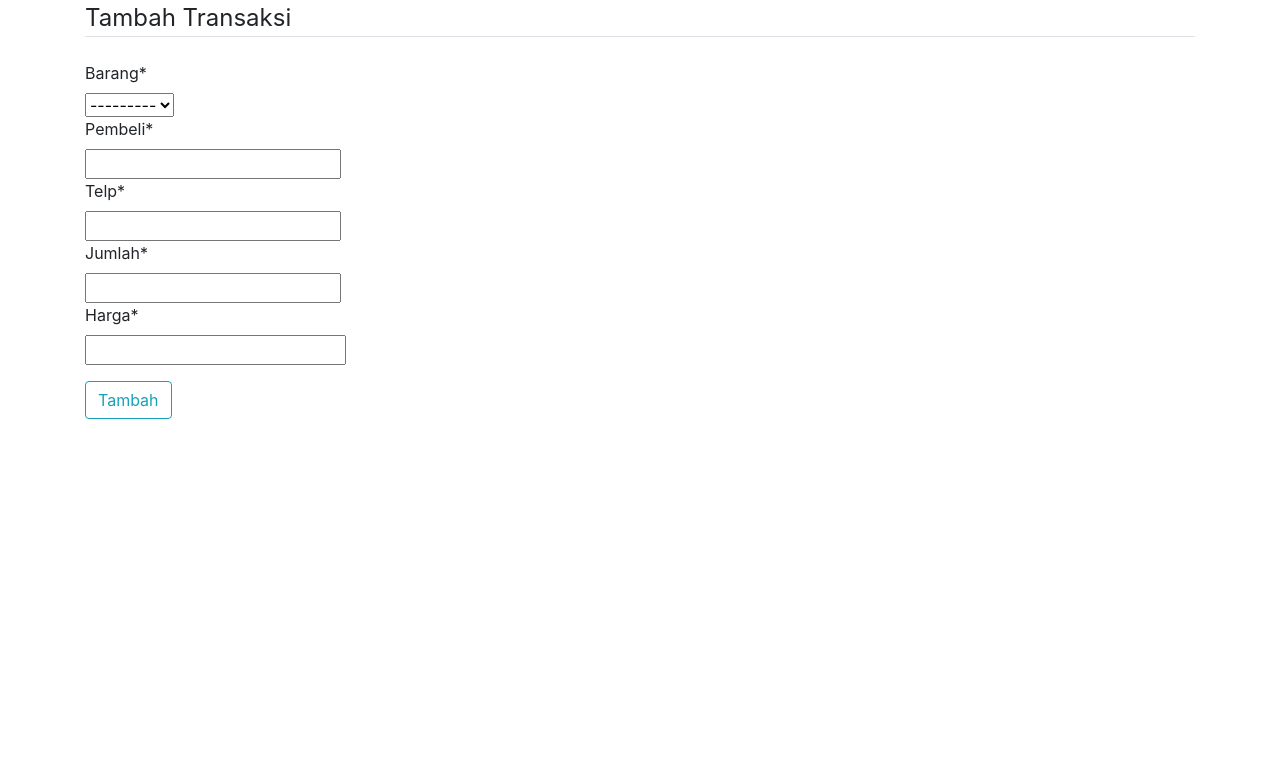
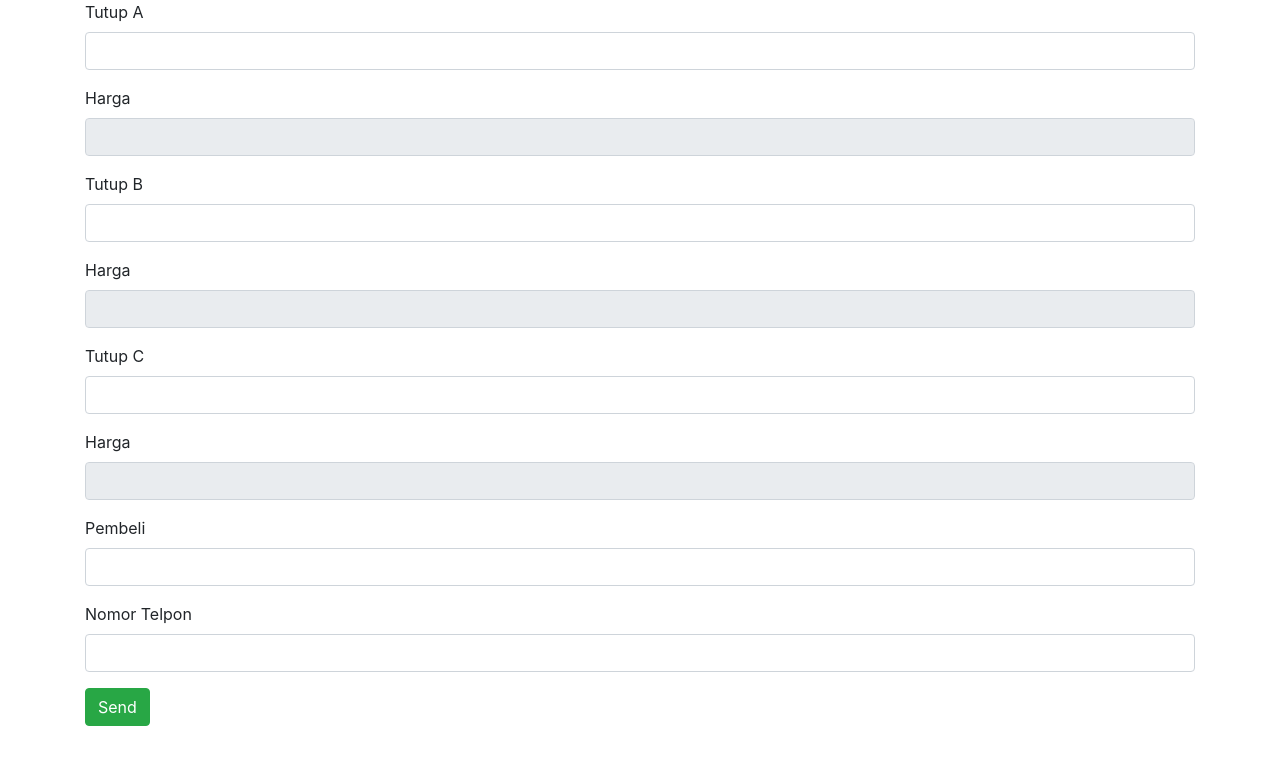
Before and after one commit to Chriz4/prepabrik, a Django app: page /transaksi/ in a window 1280 px wide. Shown: the top 765 px of the page. Run offline with Django 3.2, Linux system fonts and the light colour scheme; data comes from the database, SQL or seed files in the repository; both versions use the stored data as it was after the commit; some libraries are stand-ins or nearby versions.

Commit message:
second try

```diff
--- a/penjualan/models.py
+++ b/penjualan/models.py
@@ -9,6 +9,12 @@ class DaftarBarang(models.Model):
 
     def __str__(self):
         return self.nama
+
+
+# class log_beli(models.Model):
+#     barang = models.ForeignKey(DaftarBarang, on_delete=models.SET_NULL, null=True)
+#     jumlah = models.IntegerField()
+#     pembeli = models.OneToOneField()
 
 
 class Transaksi(models.Model):
--- a/penjualan/templates/penjualan/transaksi.html
+++ b/penjualan/templates/penjualan/transaksi.html
@@ -2,9 +2,27 @@
 
 {% block content %}
     <form action="." method="POST"> {% csrf_token %}
+        {% for brg in barang %}
+            <div class="form-group">
+                <label for="barang{{ brg.id }}">{{ brg.nama }}</label>
+                <input type="number" name="barang{{ brg.id }}" id="barang{{ brg.id }}" class="form-control" oninput="Hitung({{ brg.harga }}, {{ brg.id }})">
+            </div>
+            <div class="form-group">
+                <label for="harga">Harga</label>
+                <input type="number" name="harga{{ brg.id }}" id="harga{{ brg.id }}" class="form-control" disabled>
+            </div>
+        {% endfor %}
         <div class="form-group">
+            <label for="pembeli">Pembeli</label>
+            <input type="text" name="pembeli" id="pembeli" class="form-control">
+        </div>
+        <div class="form-group">
+            <label for="telp">Nomor Telpon</label>
+            <input type="text" name="telp" id="telp" class="form-control">
+        </div>
 
-        </div>
-        <button type="submit" class="btn btn-success">Send</button>
+        <button onclick="coba()" id="tombol" class="btn btn-success">Send</button>
     </form>
+    <script>
+    </script>
 {% endblock %}
--- a/penjualan/views.py
+++ b/penjualan/views.py
@@ -1,7 +1,7 @@
 from django.shortcuts import render
 from django.views.generic import CreateView
 
-from .models import Transaksi
+from .models import Transaksi, DaftarBarang
 
 # Create your views here.
 def penjualan_list(request):
@@ -10,11 +10,13 @@ def penjualan_list(request):
     context = { "page_title": "Log Transaksi", "object_list": qs }
     return render(request, template_name, context)
 
-# def transaksi(request):
-#     template_name = "penjualan/transaksi.html"
-#     context = { "page_title": "Transaksi" }
-#     return render(request, template_name, context)
+def transaksi(request):
+    template_name = "penjualan/transaksi.html"
+    print(request.POST)
+    qs = DaftarBarang.objects.all()
+    context = { "page_title": "Transaksi", "barang": qs }
+    return render(request, template_name, context)
 
-class TransactionCreate(CreateView):
-    model = Transaksi
-    fields = ['barang', 'pembeli', 'telp', 'jumlah', 'harga']
+# class TransactionCreate(CreateView):
+#     model = Transaksi
+#     fields = ['barang', 'pembeli', 'telp', 'jumlah', 'harga']
--- a/prepabrik/urls.py
+++ b/prepabrik/urls.py
@@ -9,7 +9,7 @@ from produksi.views import (
     tambah_barang
     )
 
-from penjualan.views import (penjualan_list, TransactionCreate )
+from penjualan.views import (penjualan_list, transaksi )
 
 
 urlpatterns = [
@@ -17,6 +17,7 @@ urlpatterns = [
     path('produksi/', produksi_list, name='produksi'),
     path('tambah/', tambah_barang, name='tambah'),
     path('penjualan/', penjualan_list, name='penjualan'),
-    path('transaksi/', TransactionCreate.as_view(), name='transaksi'),
+    # path('transaksi/', TransactionCreate.as_view(), name='transaksi'),
+    path('transaksi/', transaksi, name='transaksi'),
     path('admin/', admin.site.urls),
 ]
--- a/templates/base.html
+++ b/templates/base.html
@@ -20,6 +20,23 @@
     <!-- Optional JavaScript -->
     <!-- jQuery first, then Popper.js, then Bootstrap JS -->
     <script src="https://code.jquery.com/jquery-3.3.1.slim.min.js" integrity="sha384-q8i/X+965DzO0rT7abK41JStQIAqVgRVzpbzo5smXKp4YfRvH+8abtTE1Pi6jizo" crossorigin="anonymous"></script>
+    <script>
+      // $(document).ready(function(){
+      //   $( "#harga" ).on( "click", function() {
+      //     console.log( $( this ).text() );
+      //   });
+      // });
+      function Hitung(harga, bid) {
+        var x = document.getElementById("barang"+bid).value;
+        // document.getElementById("harga"+bid).innerHTML = 'ff';
+        nilai = harga * x;
+        $('#harga'+bid).val(nilai);
+        // alert("harga"+bid);
+      }
+      function coba() {
+          alert('Hello');
+      }
+    </script>
     <script src="https://cdnjs.cloudflare.com/ajax/libs/popper.js/1.14.7/umd/popper.min.js" integrity="sha384-UO2eT0CpHqdSJQ6hJty5KVphtPhzWj9WO1clHTMGa3JDZwrnQq4sF86dIHNDz0W1" crossorigin="anonymous"></script>
     <script src="https://stackpath.bootstrapcdn.com/bootstrap/4.3.1/js/bootstrap.min.js" integrity="sha384-JjSmVgyd0p3pXB1rRibZUAYoIIy6OrQ6VrjIEaFf/nJGzIxFDsf4x0xIM+B07jRM" crossorigin="anonymous"></script>
   </body>
```
Also changed, not shown: db.sqlite3.
